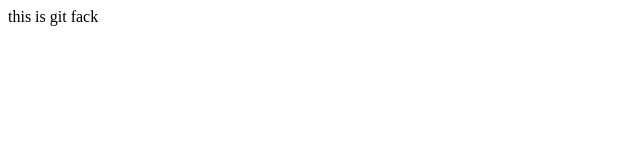
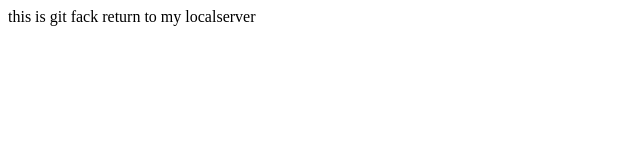
Before and after one commit to yakim24/test_yakim24, a plain HTML site: page index.html in a window 1280 px wide. Shown: the whole page, without its empty margins (0-640 px from the left). Drawn offline with Linux system fonts and the light colour scheme.

Commit message:
Update index.html

```diff
--- a/index.html
+++ b/index.html
@@ -6,5 +6,7 @@
     </head>
 <body>
     this is git fack
+
+    return to my localserver
 </body>
 </html>
```
